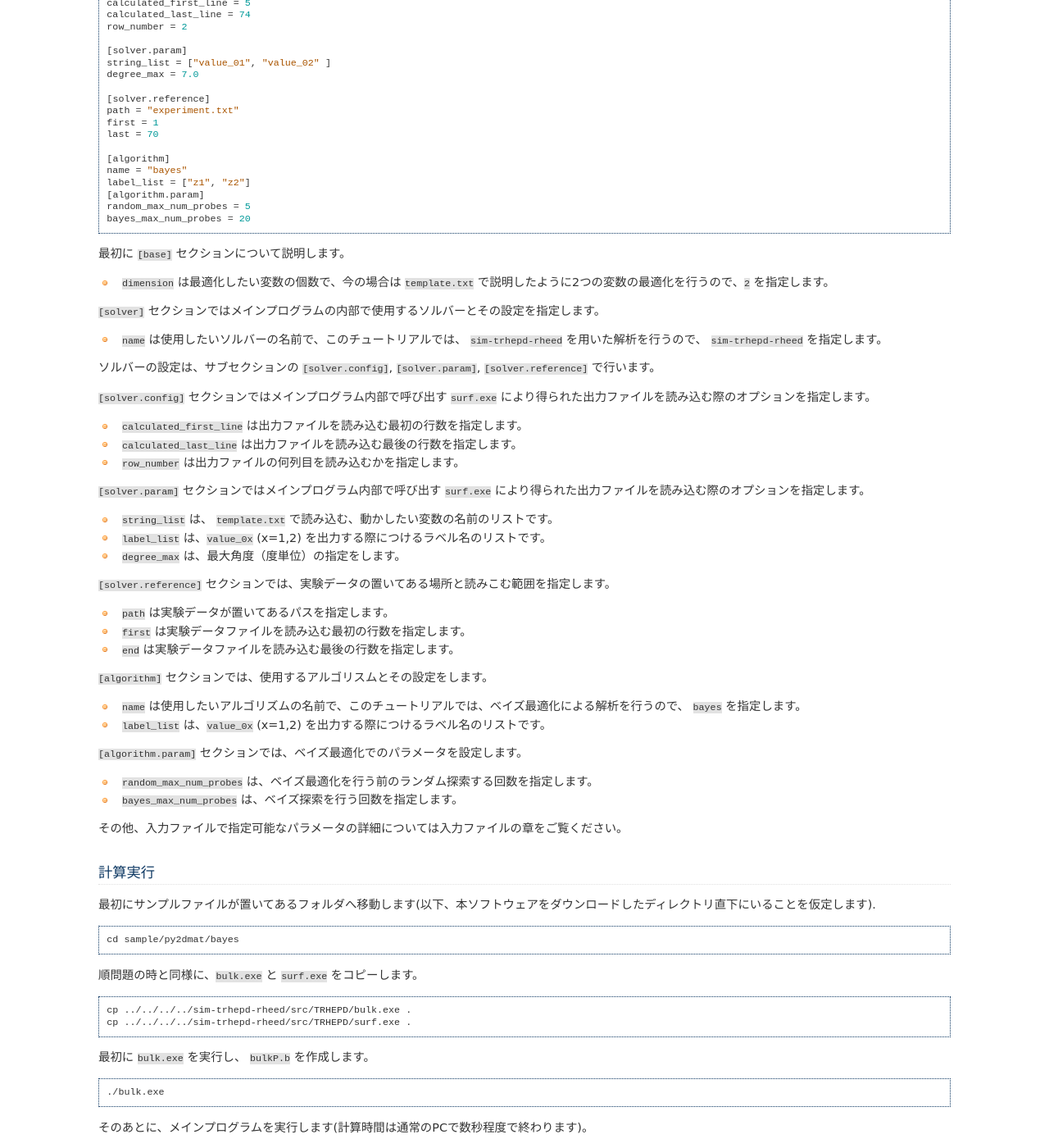
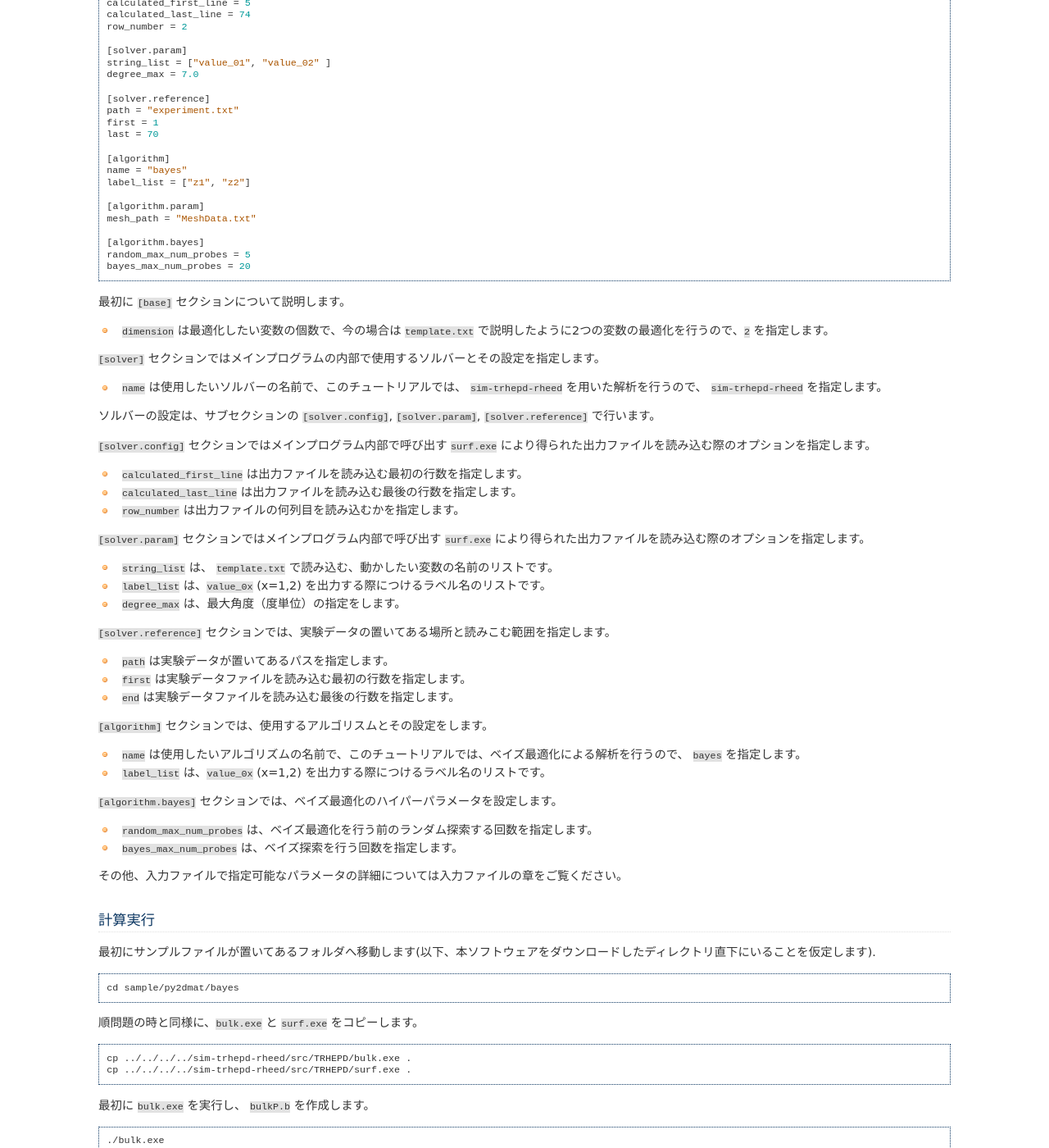
Before and after one commit to issp-center-dev/2DMAT, a Sphinx documentation site: the page built from doc/ja/source/tutorial/bayes.rst, in a window 1280 px wide and 1400 px high, scrolled down 1284 px. Shown: the whole window at 82% size. Built offline with Sphinx 7.4.7, drawn with Linux system fonts in a browser that asks for light colours.

Commit message:
update bayes tutorial (ja)

```diff
--- a/doc/ja/source/tutorial/bayes.rst
+++ b/doc/ja/source/tutorial/bayes.rst
@@ -90,7 +90,11 @@
     [algorithm]
     name = "bayes"
     label_list = ["z1", "z2"]
+
     [algorithm.param]
+    mesh_path = "MeshData.txt"
+
+    [algorithm.bayes]
     random_max_num_probes = 5
     bayes_max_num_probes = 20
 
@@ -136,7 +140,7 @@
 
 - ``label_list`` は、``value_0x`` (x=1,2) を出力する際につけるラベル名のリストです。
 
-``[algorithm.param]`` セクションでは、ベイズ最適化でのパラメータを設定します。
+``[algorithm.bayes]`` セクションでは、ベイズ最適化のハイパーパラメータを設定します。
 
 - ``random_max_num_probes`` は、ベイズ最適化を行う前のランダム探索する回数を指定します。
 
```
